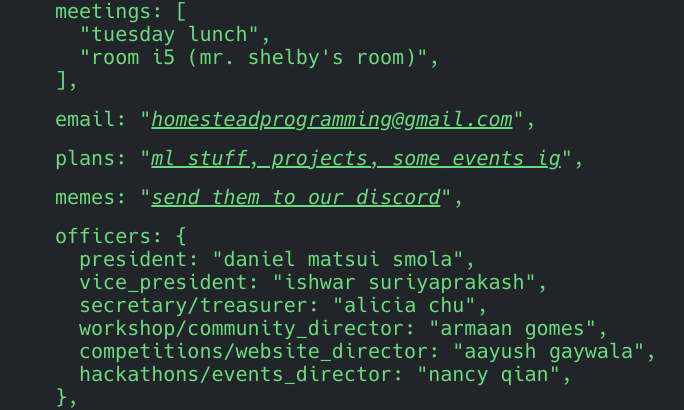
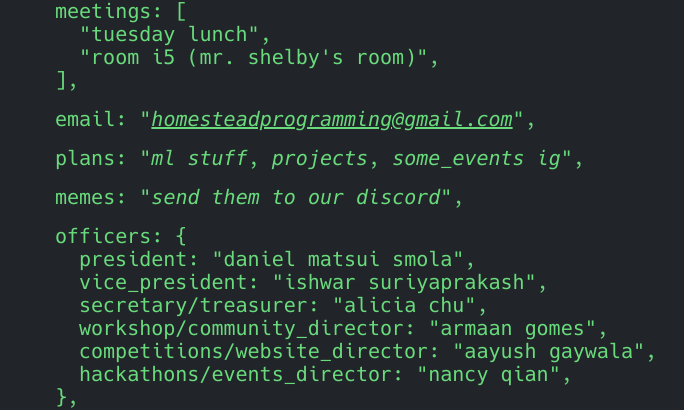
Before and after one commit to BaroqueObama/BaroqueObama.github.io, a Jekyll site: the page built from index.md, in a window 1280 px wide. Shown: the part 342-752 px from the top of the page, without its empty margins (225-909 px from the left). Built offline with Jekyll 4.4.1, drawn with Linux system fonts in a browser that asks for light colours.

Commit message:
crossing fingers, i don't like html, i don't know html

```diff
--- a/_layouts/home.html
+++ b/_layouts/home.html
@@ -51,19 +51,19 @@ layout: default
   <div class="block">
     {% if site.json.cv %}
     {% assign cv = site.json.cv | split: "/" | slice: -1 %}
-    <p><span class="key">email</span><span class="attr"><a href="{{ site.json.cv }}" target="_blank">{{ cv }}</a></span></p>
+    <p><span class="key">email</span><span class="attr"><a href="{{ homesteadprogramming@gmail.com }}" target="_blank">{{ cv }}</a></span></p>
     {% endif %}
   </div>
   <div class="block">
     {% if site.json.demo %}
     {% assign cv = site.json.demo | split: "/" | slice: -1 %}
-    <p><span class="key">plans</span><span class="attr"><a href="{{ site.json.demo }}" target="_blank">{{ cv }}</a></span></p>
+    <p><span class="key">plans</span><span class="attr"><a target="_blank">{{ cv }}</a></span></p>
     {% endif %}
   </div>
   <div class="block">
     {% if site.json.source %}
     {% assign cv = site.json.source | split: "/" | slice: -1 %}
-    <p><span class="key">memes</span><span class="attr"><a href="{{ site.json.source }}" target="_blank">{{ cv }}</a></span></p>
+    <p><span class="key">memes</span><span class="attr"><a target="_blank">{{ cv }}</a></span></p>
     {% endif %}
   </div>
   <div class="block">
```
